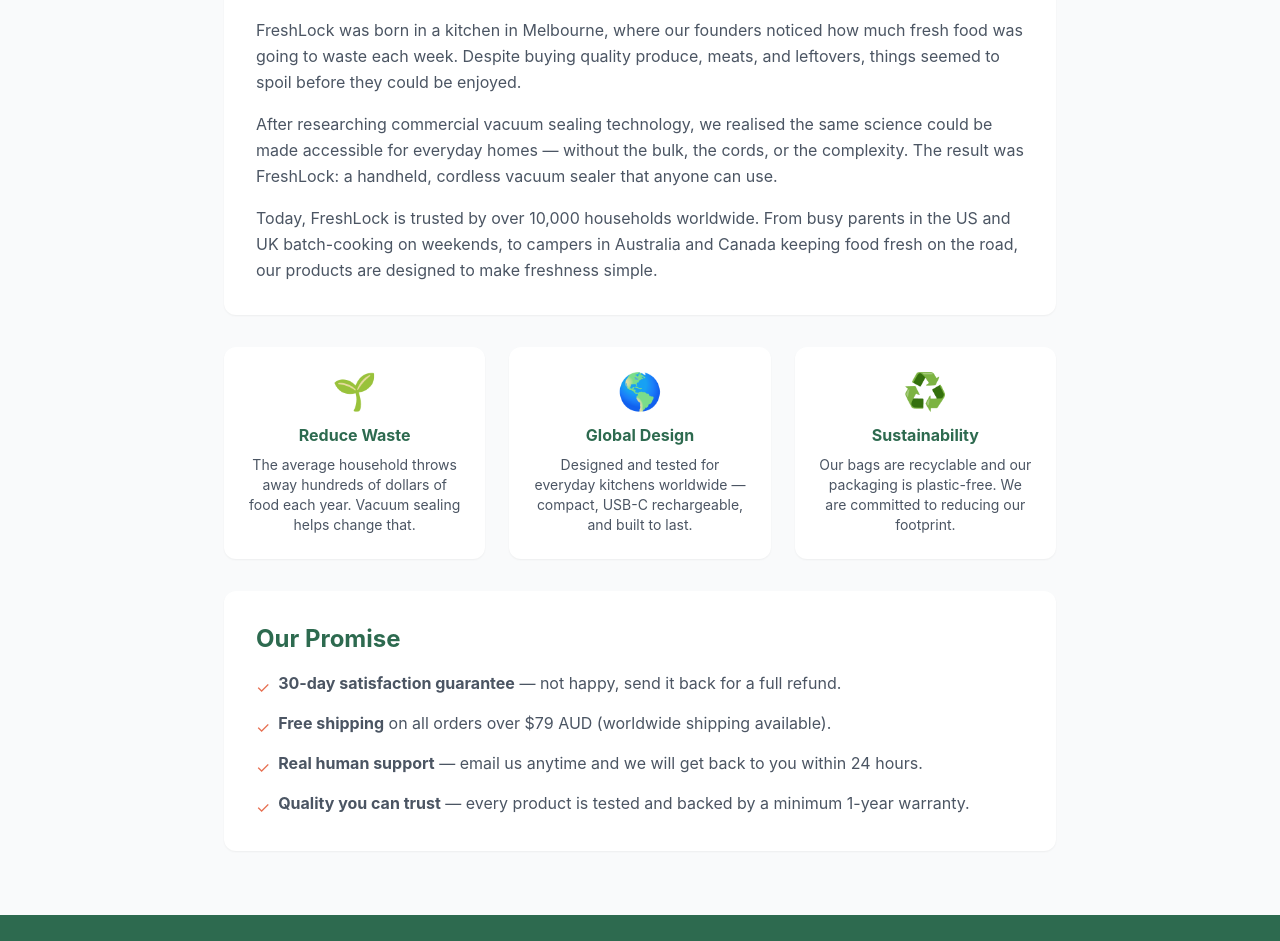
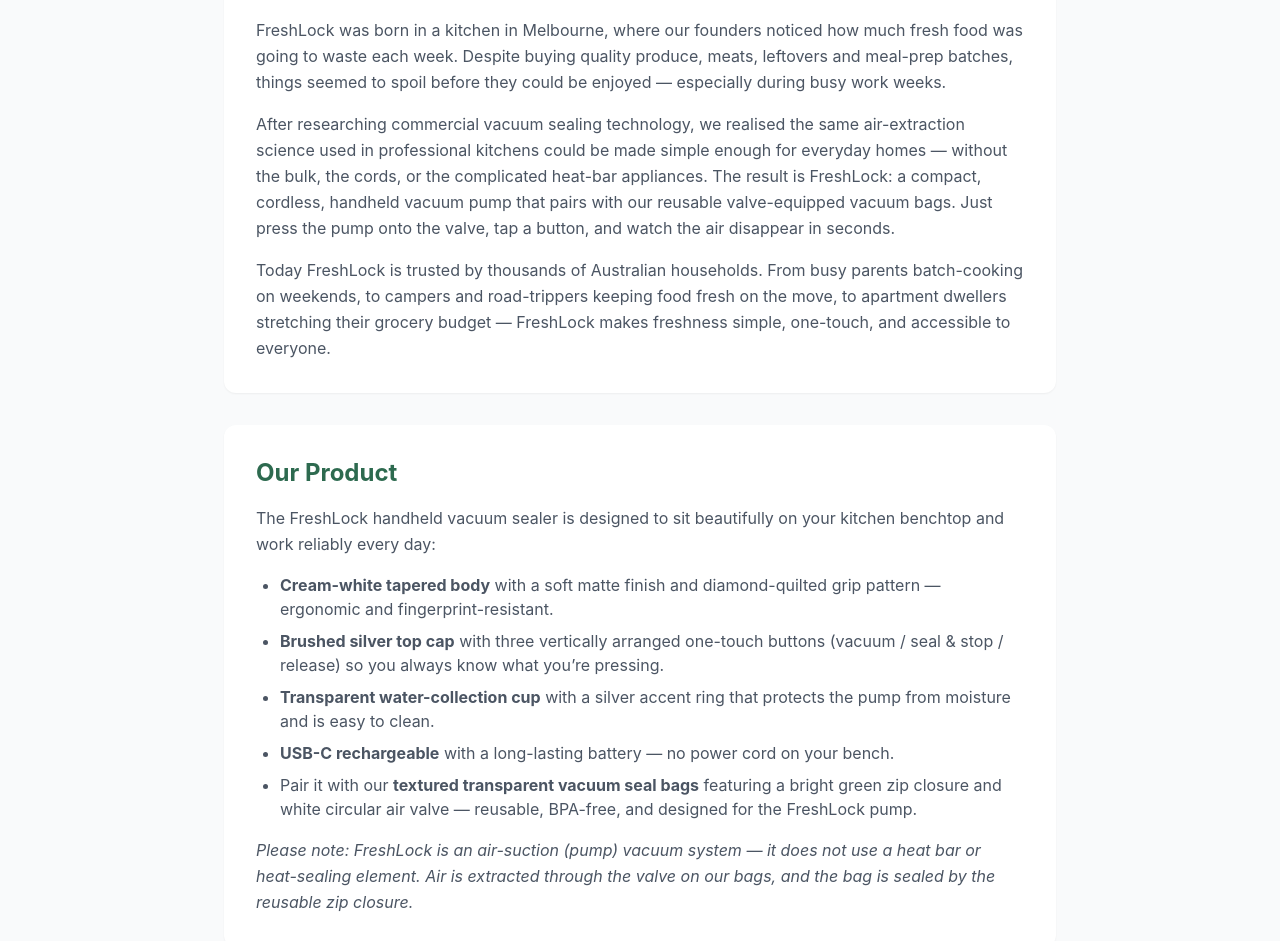
Before and after one commit to jasonyuan886/freshlock-store, a Next.js app: page /about in a window 1280 px wide. Shown: the part 351-1292 px from the top of the page. Built offline with nearby package versions, Linux system fonts and the light colour scheme.

Commit message:
GMC compliance: improve contact/privacy/terms/returns/about pages; add shipping page; unify support email; fix footer links

```diff
--- a/app/about/page.tsx
+++ b/app/about/page.tsx
@@ -4,7 +4,7 @@
       <div className="text-center mb-12">
         <h1 className="section-title">About FreshLock</h1>
         <p className="section-subtitle">
-          We started with a simple mission: help households around the world waste less food and save money.
+          Helping Australian households waste less food, save money, and eat fresher — one vacuum-sealed bag at a time.
         </p>
       </div>
 
@@ -12,21 +12,38 @@
         <div className="bg-white rounded-xl p-8 shadow-sm mb-8">
           <h2 className="text-2xl font-bold text-primary mb-4">Our Story</h2>
           <p className="text-gray-600 leading-relaxed mb-4">
-            FreshLock was born in a kitchen in Melbourne, where our founders noticed how much fresh food was going to waste each week. Despite buying quality produce, meats, and leftovers, things seemed to spoil before they could be enjoyed.
+            FreshLock was born in a kitchen in Melbourne, where our founders noticed how much fresh food was going to waste each week. Despite buying quality produce, meats, leftovers and meal-prep batches, things seemed to spoil before they could be enjoyed — especially during busy work weeks.
           </p>
           <p className="text-gray-600 leading-relaxed mb-4">
-            After researching commercial vacuum sealing technology, we realised the same science could be made accessible for everyday homes — without the bulk, the cords, or the complexity. The result was FreshLock: a handheld, cordless vacuum sealer that anyone can use.
+            After researching commercial vacuum sealing technology, we realised the same air-extraction science used in professional kitchens could be made simple enough for everyday homes — without the bulk, the cords, or the complicated heat-bar appliances. The result is FreshLock: a compact, cordless, handheld vacuum pump that pairs with our reusable valve-equipped vacuum bags. Just press the pump onto the valve, tap a button, and watch the air disappear in seconds.
           </p>
           <p className="text-gray-600 leading-relaxed">
-            Today, FreshLock is trusted by over 10,000 households worldwide. From busy parents in the US and UK batch-cooking on weekends, to campers in Australia and Canada keeping food fresh on the road, our products are designed to make freshness simple.
+            Today FreshLock is trusted by thousands of Australian households. From busy parents batch-cooking on weekends, to campers and road-trippers keeping food fresh on the move, to apartment dwellers stretching their grocery budget — FreshLock makes freshness simple, one-touch, and accessible to everyone.
+          </p>
+        </div>
+
+        <div className="bg-white rounded-xl p-8 shadow-sm mb-8">
+          <h2 className="text-2xl font-bold text-primary mb-4">Our Product</h2>
+          <p className="text-gray-600 leading-relaxed mb-4">
+            The FreshLock handheld vacuum sealer is designed to sit beautifully on your kitchen benchtop and work reliably every day:
+          </p>
+          <ul className="space-y-2 text-gray-600 list-disc pl-6">
+            <li><strong>Cream-white tapered body</strong> with a soft matte finish and diamond-quilted grip pattern — ergonomic and fingerprint-resistant.</li>
+            <li><strong>Brushed silver top cap</strong> with three vertically arranged one-touch buttons (vacuum / seal &amp; stop / release) so you always know what you&rsquo;re pressing.</li>
+            <li><strong>Transparent water-collection cup</strong> with a silver accent ring that protects the pump from moisture and is easy to clean.</li>
+            <li><strong>USB-C rechargeable</strong> with a long-lasting battery — no power cord on your bench.</li>
+            <li>Pair it with our <strong>textured transparent vacuum seal bags</strong> featuring a bright green zip closure and white circular air valve — reusable, BPA-free, and designed for the FreshLock pump.</li>
+          </ul>
+          <p className="text-gray-600 leading-relaxed mt-4">
+            <em>Please note: FreshLock is an air-suction (pump) vacuum system — it does not use a heat bar or heat-sealing element. Air is extracted through the valve on our bags, and the bag is sealed by the reusable zip closure.</em>
           </p>
         </div>
 
         <div className="grid md:grid-cols-3 gap-6 mb-8">
           {[
-            { icon: '🌱', title: 'Reduce Waste', text: 'The average household throws away hundreds of dollars of food each year. Vacuum sealing helps change that.' },
-            { icon: '🌎', title: 'Global Design', text: 'Designed and tested for everyday kitchens worldwide — compact, USB-C rechargeable, and built to last.' },
-            { icon: '♻️', title: 'Sustainability', text: 'Our bags are recyclable and our packaging is plastic-free. We are committed to reducing our footprint.' },
+            { icon: '🌱', title: 'Reduce Food Waste', text: 'The average Australian household throws away hundreds of dollars of food each year. Vacuum sealing extends fridge, freezer and pantry life by up to 5×.' },
+            { icon: '🇦🇺', title: 'Built for Australia', text: 'Designed for Australian kitchens — compact, USB-C rechargeable, tested locally, and shipped fast from our Australian warehouse.' },
+            { icon: '♻️', title: 'Reusable & Practical', text: 'Our zip-closure vacuum bags are reusable again and again. Minimal packaging, real everyday use.' },
           ].map((v) => (
             <div key={v.title} className="bg-white rounded-xl p-6 shadow-sm text-center">
               <div className="text-4xl mb-3">{v.icon}</div>
@@ -45,15 +62,15 @@
             </li>
             <li className="flex items-start gap-2">
               <span className="text-accent mt-1">✓</span>
-              <span><strong>Free shipping</strong> on all orders over $79 AUD (worldwide shipping available).</span>
+              <span><strong>Free standard shipping</strong> on all Australian orders over $79 AUD.</span>
             </li>
             <li className="flex items-start gap-2">
               <span className="text-accent mt-1">✓</span>
-              <span><strong>Real human support</strong> — email us anytime and we will get back to you within 24 hours.</span>
+              <span><strong>Real human support</strong> — email us anytime at support@freshlocksealer.com and we will reply within 24 hours.</span>
             </li>
             <li className="flex items-start gap-2">
               <span className="text-accent mt-1">✓</span>
-              <span><strong>Quality you can trust</strong> — every product is tested and backed by a minimum 1-year warranty.</span>
+              <span><strong>1–2 year manufacturer warranty</strong> — every product is tested and backed by our Australian support team.</span>
             </li>
           </ul>
         </div>
```
